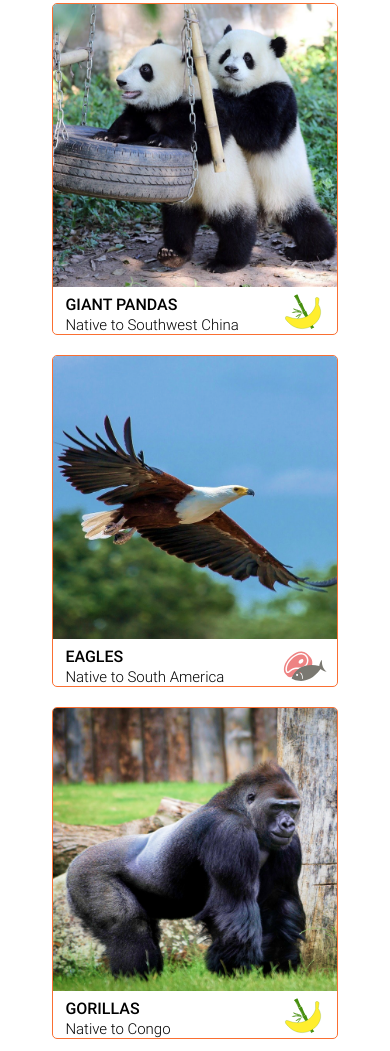
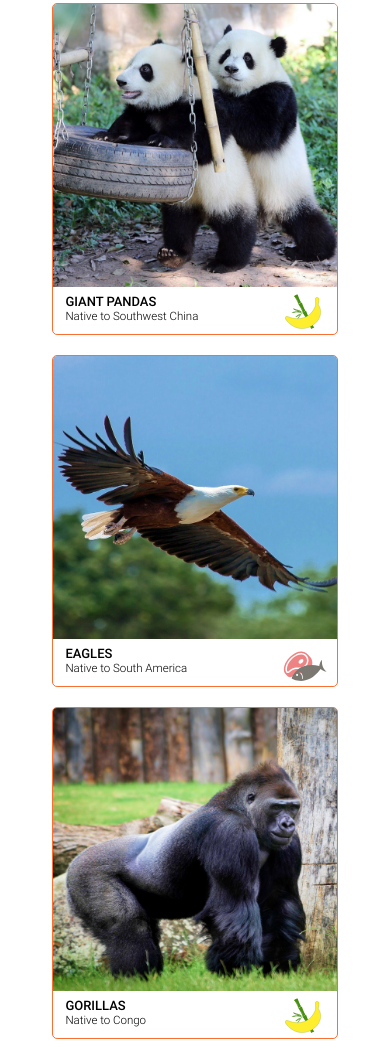
Before and after one commit to Syderi/song-bird, a plain HTML site: page online-zoo/pages/main/index.html in a window 390 px wide. Shown: the part 861-1912 px from the top of the page. Drawn offline with Linux system fonts and the light colour scheme; files whose address does not match are found by name.

Commit message:
fix: testimonials 320

```diff
--- a/online-zoo/assets/styles/layouts/_main.scss
+++ b/online-zoo/assets/styles/layouts/_main.scss
@@ -366,11 +366,18 @@ position: relative;
 .slider__card__title {
   margin-top: 1px;
   text-transform: uppercase;
-
+  @include media-mobile-interim {
+    // margin-top: 2px;
+        @include font($size: 1.3em, $height: 120%, $weight: 500);
+      }
 }
 
 .slider__card__description {
   @include font($size: 1.5rem, $height: 120%, $weight: 300);
+  @include media-mobile-interim {
+// margin-top: 2px;
+    @include font($size: 1.15rem, $height: 120%, $weight: 300);
+  }
 }
 
 
--- a/online-zoo/assets/styles/layouts/_section_testimonials.scss
+++ b/online-zoo/assets/styles/layouts/_section_testimonials.scss
@@ -71,6 +71,9 @@ overflow: hidden;
     margin-top: 30px;
 flex-direction: column;
 }
+@include media-mobile-interim {
+  margin-top: 24px;
+}
 
 }
 
@@ -107,6 +110,11 @@ flex-direction: column;
   max-width: 596px;
   height: 109px;
 }
+@include media-mobile-interim {
+  padding-top: 10px;
+  padding-bottom: 10px;
+}
+
 }
 
 
@@ -178,11 +186,18 @@ margin-top: 26px;
   margin-top: 36px;
 
 }
+@include media-mobile-interim {
+  margin-top: 24px;
 }
-.button_rectangle{
-  width: 240px;
-  display: block;
-margin: 0 auto;
+}
+
+.button_rectangle_testimonial{
+  @include media-tablet-interim {
+
+    width: 240px;
+    display: block;
+  margin: 0 auto;
+  }
 }
 
 
@@ -209,6 +224,7 @@ z-index: -1;
   background-image: url("../../assets/img/png/palm640.png");
 }
 @include media-mobile-interim {
+  bottom: -30px;
   height: 94px;
   width: 51px;
   background-image: url("../../assets/img/png/palm320.png");
--- a/online-zoo/pages/main/index.html
+++ b/online-zoo/pages/main/index.html
@@ -455,7 +455,7 @@
           </label>
         </div>
         <div class="testimonial__button">
-          <button type="submit" class="button button_rectangle">
+          <button type="submit" class="button button_rectangle button_rectangle_testimonial">
             leave feedback
           </button>
         </div>
```
Also changed, not shown: online-zoo/pages/donate/style.css, online-zoo/pages/main/style.css, 2 other files.
